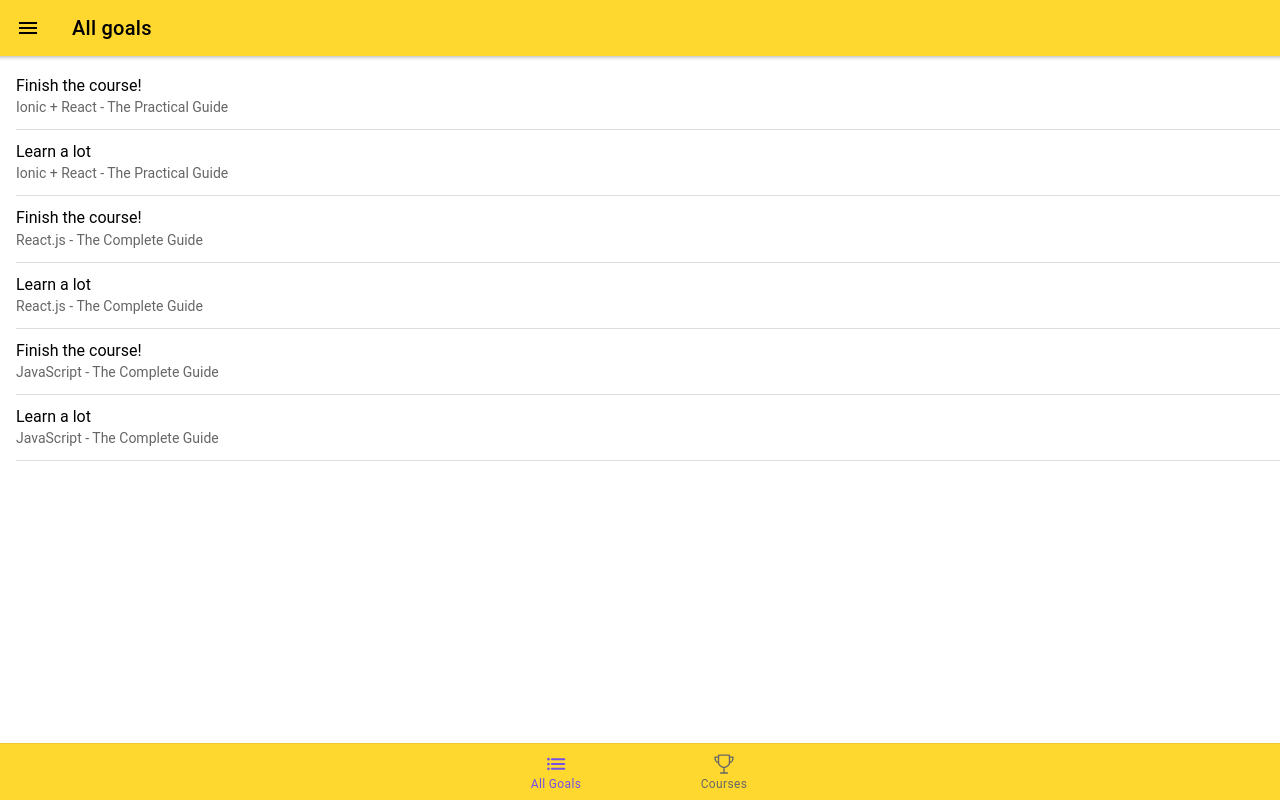
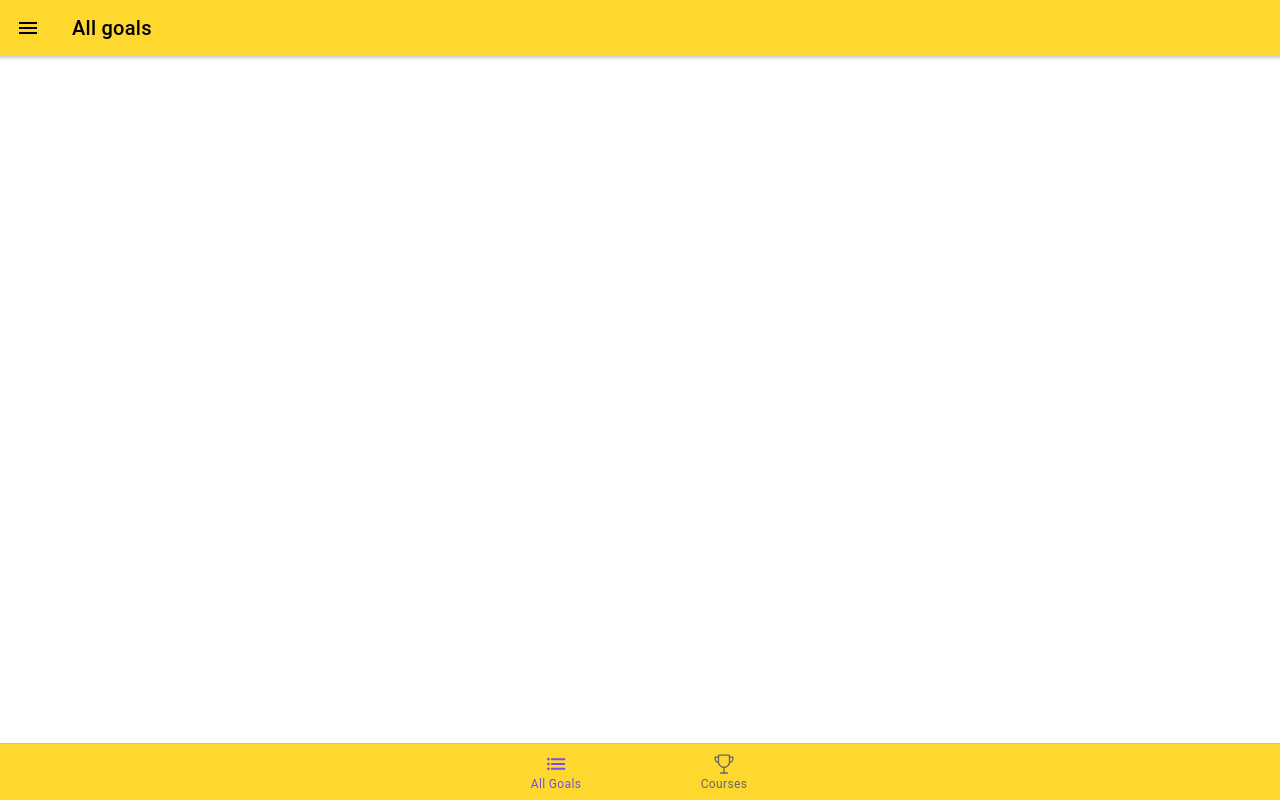
Before and after one commit to djordjereact/navigation-app, a React (Create React App) app: page /courses/all-goals in a window 1280 px wide. Built offline with nearby package versions, Linux system fonts and the light colour scheme.

Commit message:
Fixed All Goals page

```diff
--- a/src/pages/AllGoals.tsx
+++ b/src/pages/AllGoals.tsx
@@ -1,4 +1,4 @@
-import React from 'react';
+import React, { useContext } from 'react';
 import {
     IonHeader,
     IonContent,
@@ -8,12 +8,12 @@ import {
     IonButtons,
     IonMenuButton, IonList, IonItem, IonLabel
 } from '@ionic/react';
-
-import { COURSE_DATA } from './Courses'
+import CoursesContext from "../data/courses-context";
 
 const AllGoals: React.FC = () => {
+    const coursesCtx = useContext(CoursesContext);
 
-    const goals = COURSE_DATA.map(course =>{
+    const goals = coursesCtx.courses.map(course =>{
         return course.goals.map(goal => {
             return { ...goal, courseTitle: course.title }
         });
--- a/src/pages/CourseGoals.tsx
+++ b/src/pages/CourseGoals.tsx
@@ -36,6 +36,7 @@ const CourseGoals: React.FC = () => {
     const selectedCourse = coursesCtx.courses.find(c => c.id === selectedCourseId);
 
     const startDeleteGoalHandler = (goalId: string) => {
+        setToastMessage('');
         setStartedDeleting(true);
         selectedGoalIdRef.current = goalId;
     };
@@ -88,9 +89,6 @@ const CourseGoals: React.FC = () => {
                 isOpen={!!toastMessage}
                 message={toastMessage}
                 duration={2000}
-                onDidDismiss={() => {
-                    setToastMessage('');
-                }}
             />
             <IonAlert
                 isOpen={startedDeleting}
```
